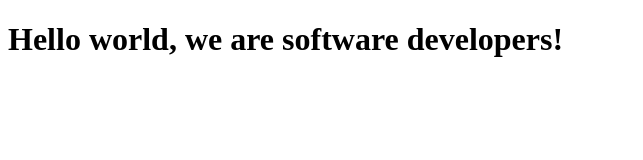
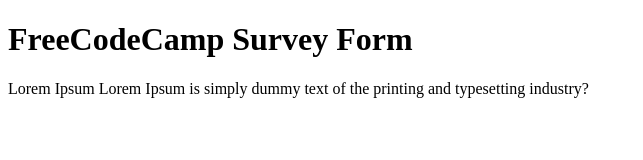
Before and after one commit to butlermuwo/surveyform, a plain HTML site: page index.html in a window 1280 px wide. Shown: the whole page, without its empty margins (0-643 px from the left). Drawn offline with Linux system fonts and the light colour scheme.

Commit message:
our fourth commit

```diff
--- a/index.html
+++ b/index.html
@@ -8,7 +8,11 @@
 
   <body>
     <script src="https://cdn.freecodecamp.org/testable-projects-fcc/v1/bundle.js"></script>
-    <h1>Hello world, we are software developers!</h1>
+    <h1 id="title">FreeCodeCamp Survey Form</h1>
+
+    <p id="description">
+     Lorem Ipsum Lorem Ipsum is simply dummy text of the printing and typesetting industry?
+</p>
 
     <!--
 
```
